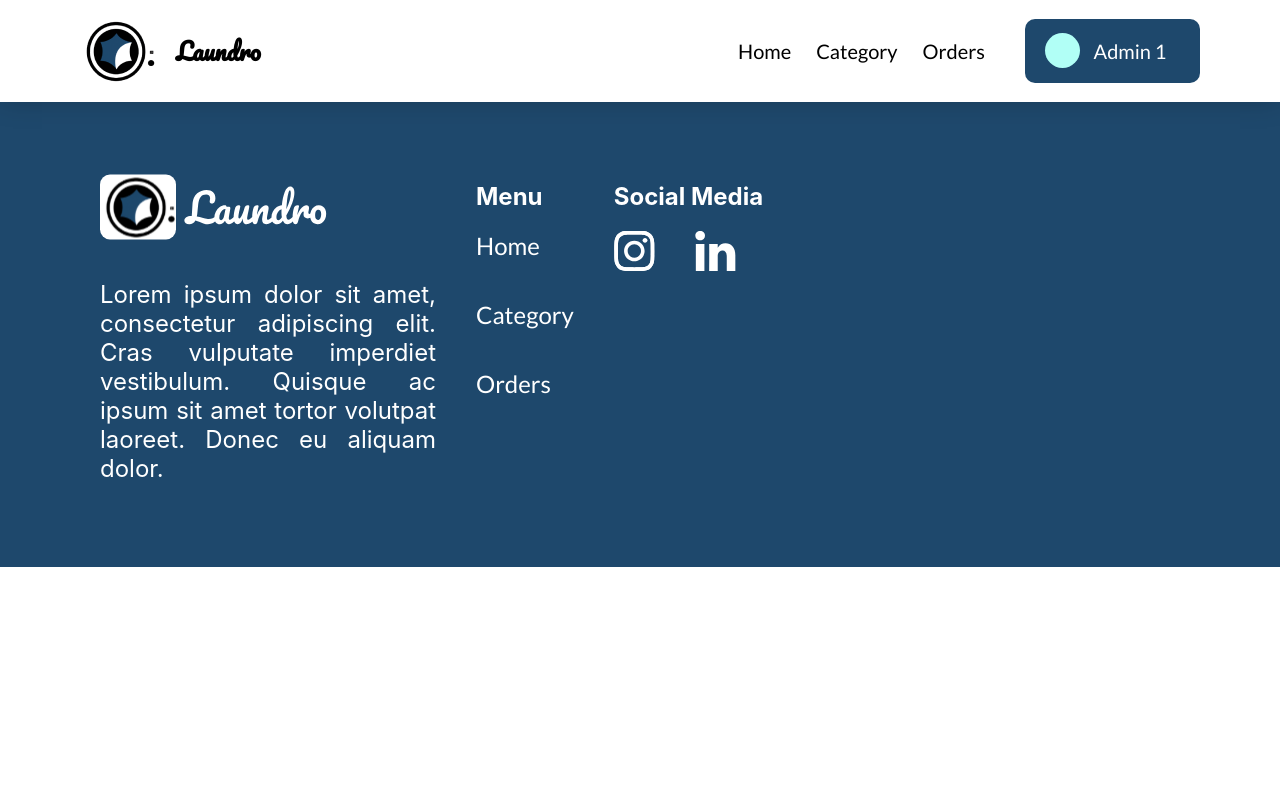
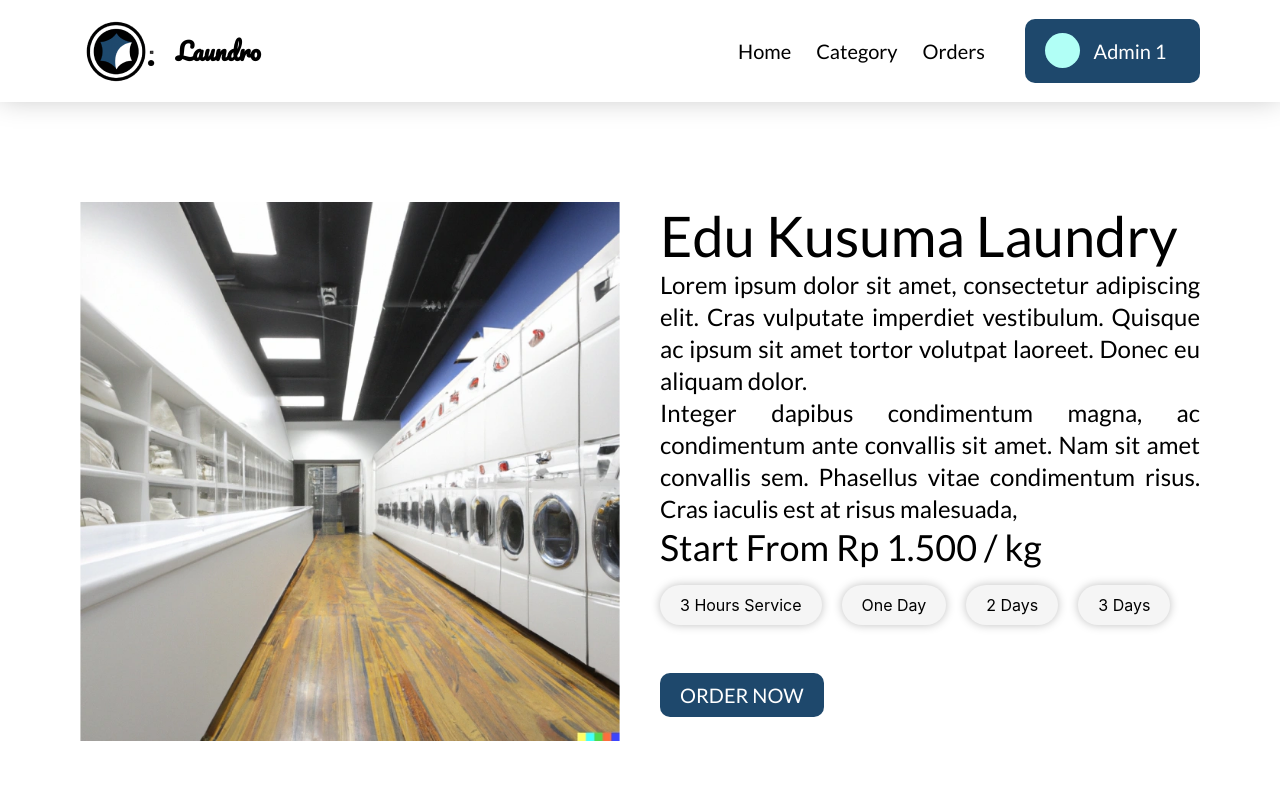
Before and after one commit to Rifqifam/Laundro-WRPL-Project, a React (Create React App) app: page /edu-kusuma-laundry in a window 1280 px wide. Shown: the top 800 px of the page. Built offline with nearby package versions, Linux system fonts and the light colour scheme.

Commit message:
finished single laundry page

```diff
--- a/src/App.js
+++ b/src/App.js
@@ -26,7 +26,7 @@ function App() {
                <Route path='/' element={<Homepage />} />
                <Route path='/category' element={<Category />} />
                <Route path='/orders' element={<Orders />} />
-               <Route path='/singlelaundry' element={<SingleLaundry />} />
+               <Route path='/edu-kusuma-laundry' element={<SingleLaundry />} />
                <Route path='/useraccount' element={<UserAcc />} />
                <Route path='/category/oneday-service' element={<OneDay />} />
                <Route path='/category/one-customer' element={<OneCustomer />} />
--- a/src/Components/Laundry-Block/LaundryBlock.jsx
+++ b/src/Components/Laundry-Block/LaundryBlock.jsx
@@ -13,7 +13,7 @@ const LaundryBlock = (props) => {
             <p>{`Rp ${props.price} / kg`}</p>
          </div>
          <div className='laundryBlock_wrapper_btn'>
-            <NavLink>Order Now</NavLink>
+            <NavLink to='/edu-kusuma-laundry'>Order Now</NavLink>
          </div>
       </div>
    );
--- a/src/Pages/Single-Laundry/SingleLaundry.jsx
+++ b/src/Pages/Single-Laundry/SingleLaundry.jsx
@@ -1,9 +1,43 @@
-import React from 'react'
+import React from "react";
+import { NavLink } from "react-router-dom";
+import "./SingleLaundry.scss";
+
+import SingleLaundryImg from "../../Assets/Images/singlelaundry.webp";
 
 const SingleLaundry = () => {
-  return (
-    <div>SingleLaundry</div>
-  )
-}
+   return (
+      <>
+         <div className='singlelaundry_wrapper'>
+            <div className='singlelaundry_wrapper_leftcol'>
+               <img src={SingleLaundryImg} alt='' />
+            </div>
 
-export default SingleLaundry
+            <div className='singlelaundry_wrapper_rightcol'>
+               <h1>Edu Kusuma Laundry</h1>
+               <p className='singlelaundry_wrapper_rightcol_desc'>
+                  Lorem ipsum dolor sit amet, consectetur adipiscing elit. Cras
+                  vulputate imperdiet vestibulum. Quisque ac ipsum sit amet
+                  tortor volutpat laoreet. Donec eu aliquam dolor.
+                  <br /> Integer dapibus condimentum magna, ac condimentum ante
+                  convallis sit amet. Nam sit amet convallis sem. Phasellus
+                  vitae condimentum risus. Cras iaculis est at risus malesuada,{" "}
+               </p>
+               <h2>Start From Rp 1.500 / kg</h2>
+
+               <div className='singlelaundry_wrapper_rightcol_tags'>
+                  <p>3 Hours Service</p>
+                  <p>One Day</p>
+                  <p>2 Days</p>
+                  <p>3 Days</p>
+               </div>
+
+               <button className='singlelaundry_wrapper_rightcol_btn'>
+                  <NavLink>Order Now</NavLink>
+               </button>
+            </div>
+         </div>
+      </>
+   );
+};
+
+export default SingleLaundry;
--- a/src/Pages/Single-Laundry/SingleLaundry.scss
+++ b/src/Pages/Single-Laundry/SingleLaundry.scss
@@ -0,0 +1,156 @@
+.singlelaundry_wrapper {
+   display: flex;
+   justify-content: center;
+   position: relative;
+
+   @media (min-width: 1025px) {
+      padding: 100px 80px;
+      column-gap: 40px;
+   }
+
+   @media (min-width: 768px) and (max-width: 1025px) {
+      padding: 60px 40px;
+      flex-direction: column;
+      row-gap: 40px;
+   }
+
+   @media (max-width: 767px) {
+      padding: 30px;
+      flex-direction: column;
+      row-gap: 40px;
+   }
+   &_leftcol {
+      @media (min-width: 1025px) {
+         width: 50%;
+      }
+      display: flex;
+      align-content: center;
+      position: relative;
+      img {
+         width: 100%;
+         margin-block: auto;
+      }
+   }
+
+   &_rightcol {
+      @media (min-width: 1025px) {
+         width: 50%;
+      }
+      position: relative;
+      display: flex;
+      flex-direction: column;
+      align-content: center;
+      justify-content: flex-start;
+
+      h1 {
+         font-family: "Lato";
+         margin: unset;
+         font-style: normal;
+         font-weight: 500;
+
+         @media (min-width: 1025px) {
+            font-size: 56px;
+            line-height: 67px;
+         }
+
+         @media (min-width: 768px) and (max-width: 1025px) {
+            font-size: 42px;
+            line-height: 45px;
+         }
+
+         @media (max-width: 767px) {
+            font-size: 36px;
+            line-height: 38px;
+         }
+
+         color: #000000;
+      }
+
+      &_desc {
+         font-family: "Lato";
+         font-style: normal;
+         font-weight: 400;
+         font-size: 24px;
+         line-height: 32px;
+         text-align: justify;
+         color: #000000;
+         margin: unset;
+
+         @media (min-width: 1025px) {
+            font-size: 24px;
+            line-height: 32px;
+         }
+
+         @media (min-width: 768px) and (max-width: 1025px) {
+            font-size: 20px;
+            line-height: 24px;
+         }
+
+         @media (max-width: 767px) {
+            font-size: 16px;
+            line-height: 22px;
+         }
+      }
+
+      h2 {
+         margin: unset;
+         font-family: "Lato";
+         font-style: normal;
+         font-weight: 400;
+         text-align: justify;
+         @media (min-width: 1025px) {
+            font-size: 36px;
+         }
+
+         @media (min-width: 768px) and (max-width: 1025px) {
+            font-size: 28px;
+         }
+
+         @media (max-width: 767px) {
+            font-size: 24px;
+         }
+      }
+
+      &_tags {
+         display: flex;
+         column-gap: 20px;
+         margin-bottom: auto;
+         flex-wrap: wrap;
+
+         p {
+            padding: 10px 20px;
+            background: #f5f5f5;
+            box-shadow: 0px 0px 10px rgba(0, 0, 0, 0.25);
+            border-radius: 30px;
+            transition: 0.5s ease-in-out all;
+            margin-bottom: auto;
+            cursor: default;
+
+            &:hover {
+               margin-top: -1px;
+            }
+         }
+      }
+
+      &_btn {
+         margin: auto auto auto 0px;
+         padding: 10px 20px;
+         background: #1e486c;
+         border-radius: 10px;
+         border: none;
+         transition: 0.3s ease-in-out all;
+         &:hover {
+            box-shadow: 0px 0px 10px 3px rgba(0, 0, 0, 0.5);
+         }
+
+         a {
+            font-family: "Lato";
+            font-style: normal;
+            font-weight: 500;
+            font-size: 20px;
+            text-transform: uppercase;
+            color: #ffffff;
+         }
+      }
+   }
+}
```
Also changed, not shown: src/Assets/Images/singlelaundry.webp (added).
